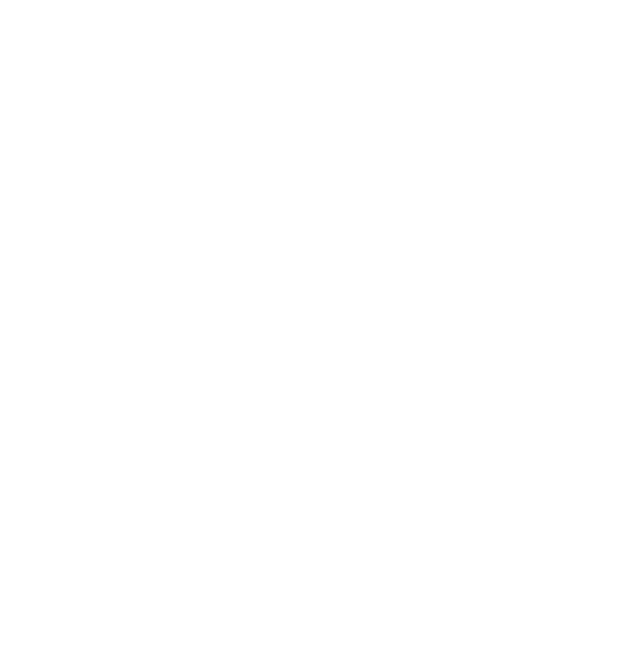
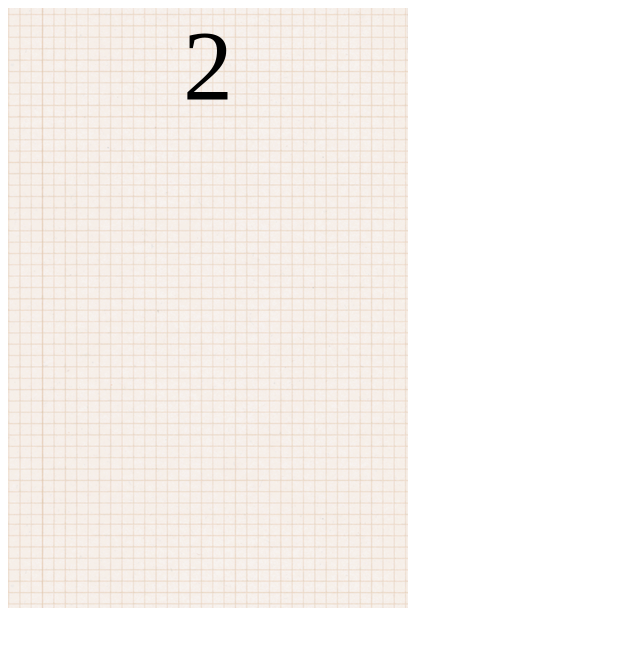
Before and after one commit to yaelshteiman/js-doodle-jump, a plain HTML site: page index.html in a window 1280 px wide. Shown: the whole page, without its empty margins (0-640 px from the left). Drawn offline with Linux system fonts and the light colour scheme.

Commit message:
finished game

```diff
--- a/index.html
+++ b/index.html
@@ -3,6 +3,7 @@
     <head>
         <meta charset="UTF-8">
         <title>Doodle Jump</title>
+        <script src="index.js"></script>
         <link rel="stylesheet" href="styles.css">
     </head>
     <body>
--- a/index.js
+++ b/index.js
@@ -1,3 +1,180 @@
 document.addEventListener('DOMContentLoaded', () => {
+    const grid = document.querySelector('.grid')
+    const doodler = document.createElement('div')
+    let isGameOver = false
+    let platformCount = 5
+    let platforms = []
+    let score = 0
+    let doodlerLeftSpace = 50
+    let startPoint = 150
+    let doodlerBottomSpace = startPoint
+    let isJumping = true
+    let upTimerId
+    let downTimerId
+    let isGoingLeft = false
+    let isGoingRight = false
+    let leftTimerId
+    let rightTimerId
+
+    class Platform {
+        constructor(newPlatBottom) {
+            this.left = Math.random() * 315
+            this.bottom = newPlatBottom
+            this.visual = document.createElement('div')
+
+            const visual = this.visual
+            visual.classList.add('platform')
+            visual.style.left = this.left + 'px'
+            visual.style.bottom = this.bottom + 'px'
+            grid.appendChild(visual)
+        }
+    }
+
+    function createPlatforms() {
+        for(let i =0; i < platformCount; i++) {
+            let platGap = 600 / platformCount
+            let newPlatBottom = 100 + i * platGap
+            let newPlatform = new Platform (newPlatBottom)
+            platforms.push(newPlatform)
+            //console.log(platforms)
+        }
+    }
+
+    function movePlatforms() {
+        if (doodlerBottomSpace > 200) {
+            platforms.forEach(platform => {
+                platform.bottom -= 4
+                let visual = platform.visual
+                visual.style.bottom = platform.bottom + 'px'
+
+                if (platform.bottom < 10) {
+                    let firstPlatform = platforms[0].visual
+                    firstPlatform.classList.remove('platform')
+                    platforms.shift()
+                    console.log(platforms)
+                    score++
+                    let newPlatform = new Platform(600)
+                    platforms.push(newPlatform)
+                }
+            })
+        }
+    }
+
+    function createDoodler() {
+        grid.appendChild(doodler)
+        doodler.classList.add('doodler')
+        doodlerLeftSpace = platforms[0].left
+        doodler.style.left = doodlerLeftSpace + 'px'
+        doodler.style.bottom = doodlerBottomSpace + 'px'
+    }
+
+    function fall() {
+        isJumping = false
+        clearTimeout(upTimerId)
+        downTimerId = setInterval(() => {
+            doodlerBottomSpace -= 5
+            doodler.style.bottom = doodlerBottomSpace + 'px'
+            if (doodlerBottomSpace <= 0){
+                gameOver()
+            }
+            platforms.forEach(platform => {
+                if (
+                    (doodlerBottomSpace >= platform.bottom) &&
+                    (doodlerBottomSpace <= (platform.bottom + 15)) &&
+                    ((doodlerLeftSpace + 60) >= platform.left) &&
+                    (doodlerLeftSpace <= (platform.left + 85)) &&
+                    !isJumping
+                ) {
+                    startPoint = doodlerBottomSpace
+                    jump()
+                    isJumping = true
+                }
+            })
+        }, 20)
+    }
+
+    function jump() {
+        clearInterval(downTimerId)
+        isJumping = true
+        upTimerId = setInterval(() => {
+            doodlerBottomSpace += 20
+            doodler.style.bottom = doodlerBottomSpace + 'px'
+            if (doodlerBottomSpace > startPoint + 200){
+                fall()
+                isJumping = false
+            }
+        }, 30)
+    }
+
+    function moveLeft() {
+        if (isGoingRight) {
+            clearInterval(rightTimerId)
+            isGoingRight = false
+        }
+        isGoingLeft = true
+        leftTimerId = setInterval(() => {
+            if (doodlerLeftSpace >= 0){
+                doodlerLeftSpace -= 5
+                doodler.style.left = doodlerLeftSpace + 'px'
+            } else moveRight()
+        }, 20)
+    }
+
+    function moveRight() {
+        if (isGoingLeft) {
+            clearInterval(leftTimerId)
+            isGoingLeft = false
+        }
+        isGoingRight = true
+        rightTimerId = setInterval(() => {
+            if (doodlerLeftSpace <= 313) {
+                doodlerLeftSpace += 5
+                doodler.style.left = doodlerLeftSpace + 'px'
+            } else moveLeft()
+        }, 20)
+    }
+
+    function moveStraight() {
+        isGoingRight = false
+        isGoingLeft = false
+        clearInterval(leftTimerId)
+        clearInterval(rightTimerId)
+    }
+
+    function control(e) {
+        doodler.style.bottom = doodlerBottomSpace + 'px'
+        if (e.key === 'ArrowLeft') {
+            moveLeft()
+        } else if (e.key === 'ArrowRight') {
+            moveRight()
+        } else if (e.key === 'ArrowUp') {
+            moveStraight()
+        }
+    }
+
+    function gameOver() {
+        isGameOver = true
+        while (grid.firstChild) {
+            grid.removeChild(grid.firstChild)
+        }
+        grid.innerHTML = score
+        clearInterval(downTimerId)
+        clearInterval(upTimerId)
+        clearInterval(leftTimerId)
+        clearInterval(rightTimerId)
+    }
+
+
+    function start() {
+        if (!isGameOver) {
+            createPlatforms()
+            createDoodler()
+            setInterval(movePlatforms,30)
+            jump()
+            document.addEventListener('keyup', control)
+
+        }
+    }
+    start()
 
 })
--- a/styles.css
+++ b/styles.css
@@ -1,5 +1,22 @@
 .grid {
     width: 400px;
     height: 600px;
-    background-image: url("");
+    background-image: url("background.png");
+    position: relative;
+    font-size: 100px;
+    text-align: center;
 }
+
+.doodler {
+    width: 87px;
+    height: 85px;
+    background-image: url("doodler-guy.png");
+    position: absolute;
+}
+
+.platform {
+    width: 85px;
+    height: 15px;
+    background-image: url("platform.png");
+    position: absolute;
+}
```
Also changed, not shown: backgroud.png (deleted), background.png (added), doodler-guy.png (added), platform.png (added).
